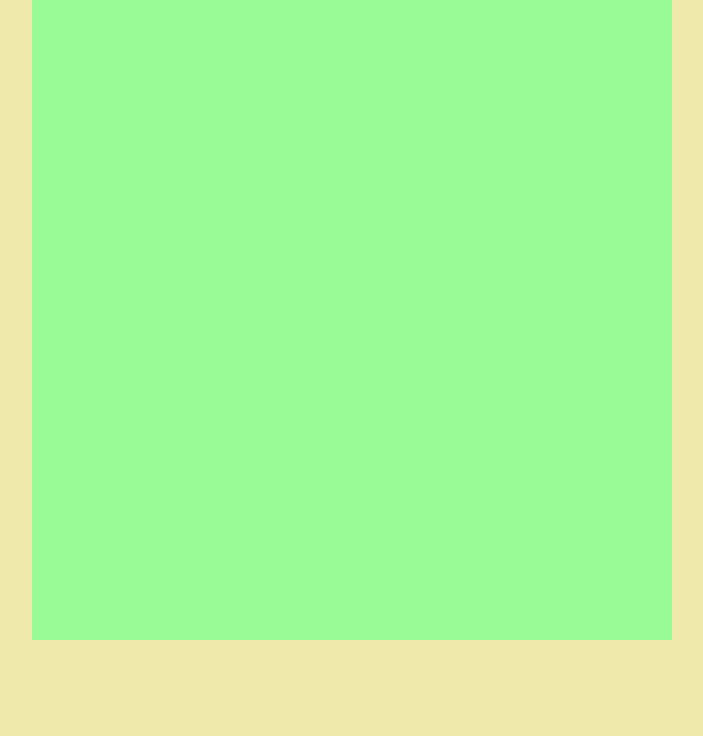
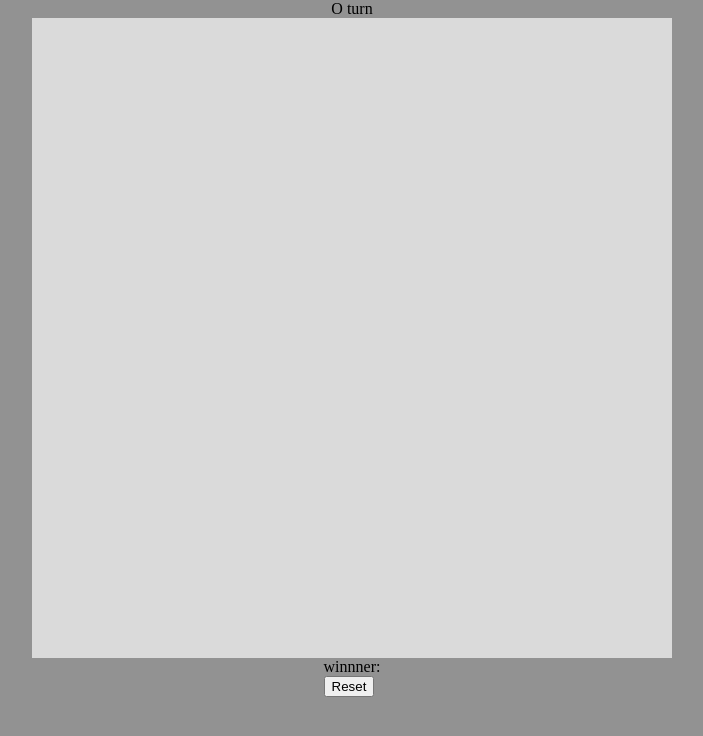
Before and after one commit to GeneHuang331/OOXX, a Vue app: page / in a window 1280 px wide. Before the commit this address had no page. Shown: the top 736 px of the page, without its empty margins (288-991 px from the left). Built offline with nearby package versions, Linux system fonts and the light colour scheme.

Commit message:
完成基本OOXX功能

```diff
--- a/src/App.vue
+++ b/src/App.vue
@@ -1,6 +1,7 @@
 <template>
   <main class="main">
-    <div class="checkerboard">
+    <header>{{ order }} turn</header>
+    <div :key="checkerboardKey" class="checkerboard">
       <div class="checkerboard__row" v-for="(item, i) in this.ooxxArr" :key="i">
         <div
           class="checkerboard__item"
@@ -12,19 +13,26 @@
         </div>
       </div>
     </div>
+    <footer>
+      winnner: {{ winner }}
+      <div></div>
+      <button @click="reset()">Reset</button>
+    </footer>
   </main>
 </template>
 <script>
 export default {
   data() {
     return {
+      checkerboardKey: 0,
       order: 'O',
       ooxxArr: [
         ['', '', ''],
         ['', '', ''],
         ['', '', '']
       ],
-      winner: 'draw'
+      winner: '',
+      isEnd: false
     }
   },
   methods: {
@@ -58,6 +66,7 @@ export default {
       }
     },
     chess(i, ii) {
+      if (this.isEnd) return
       this.ooxxArr[i][ii] = this.order
       this.judge(this.ooxxArr)
       this.chageOrder()
@@ -66,6 +75,7 @@ export default {
       this.order = this.order == 'O' ? 'X' : 'O'
     },
     endGame: function () {
+      this.isEnd = true
       console.log(`${this.winner}贏了`)
     },
     reset() {
@@ -74,7 +84,10 @@ export default {
         ['', '', ''],
         ['', '', '']
       ]
-      this.winner = 'draw'
+      this.order = 'O'
+      this.winner = ''
+      this.isEnd = false
+      this.checkerboardKey++
     }
   },
   created() {
@@ -88,6 +101,20 @@ export default {
         }
       },
       deep: true
+    },
+    ooxxArr: {
+      handler(val) {
+        let full = val.every((element) => {
+          return element.every((el) => {
+            return el !== ''
+          })
+        })
+        if (full) {
+          this.winner = 'draw'
+          this.endGame()
+        }
+      },
+      deep: true
     }
   }
 }
@@ -96,15 +123,15 @@ export default {
 .main {
   height: 100vh;
   width: 100vw;
-  background: palegoldenrod;
+  background: rgb(146, 146, 146);
   display: flex;
   flex-direction: column;
   align-items: center;
-  justify-content: flex-start ;
+  justify-content: flex-start;
   .checkerboard {
     width: 50%; /* 相對與container的width */
     padding-bottom: 50%; /* 相對與container的width */
-    background: palegreen;
+    background: rgb(218, 218, 218);
   }
 }
 .checkerboard {
```
